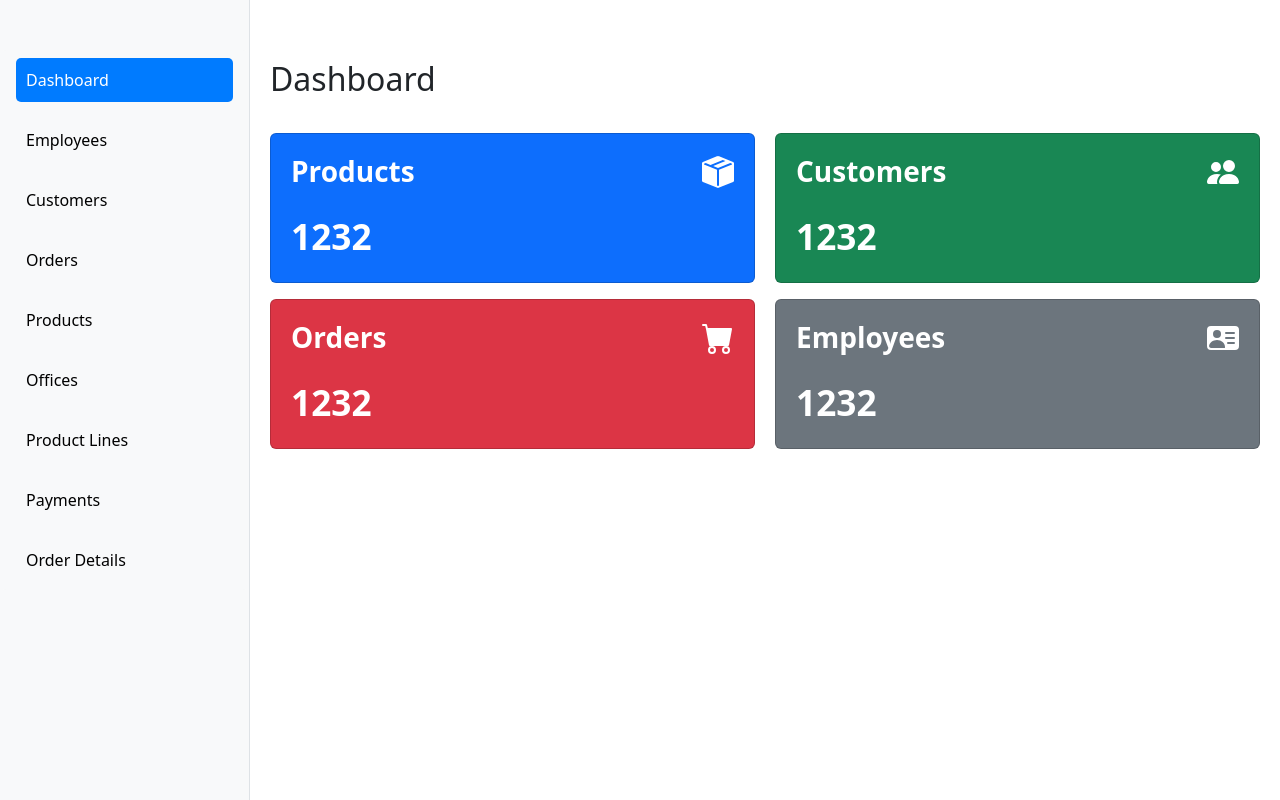
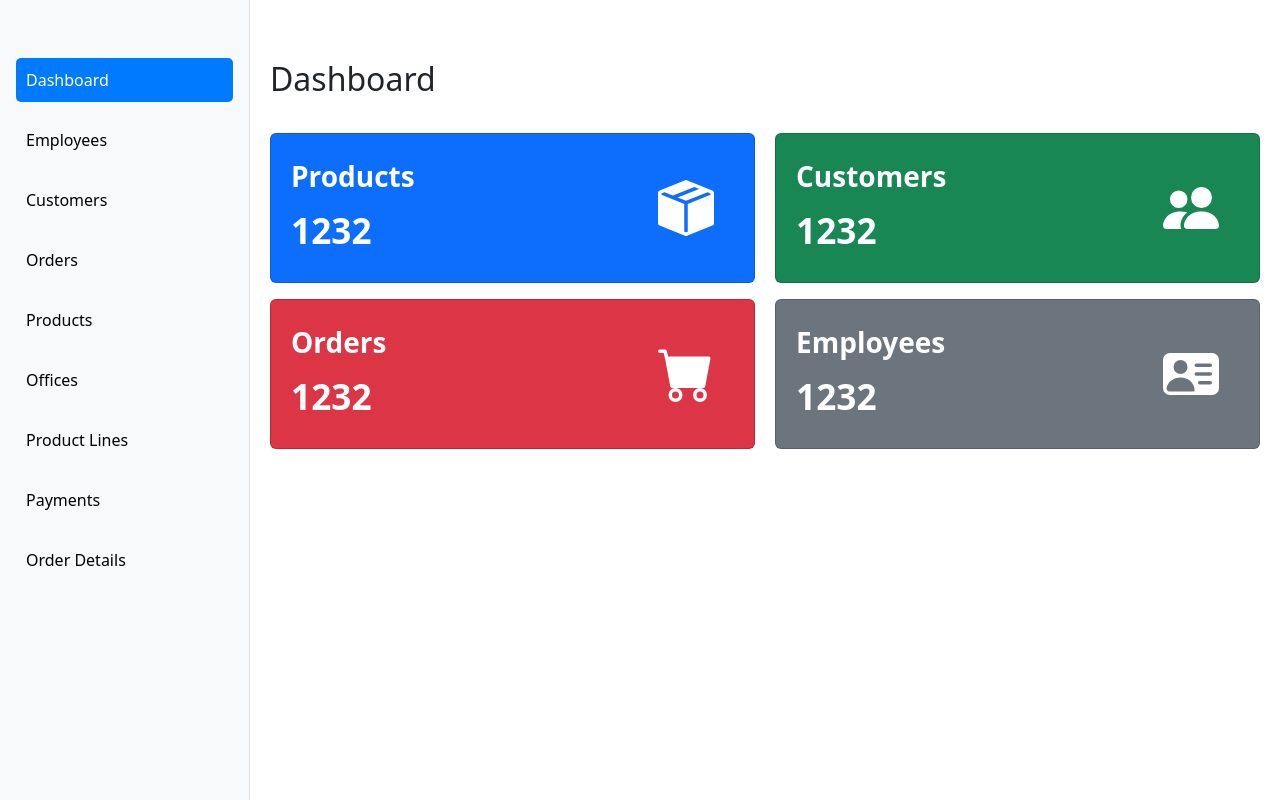
Before and after one commit to FabioMiguel2000/Company-Dashboard, a React (Vite) app in the folder client/: page / in a window 1280 px wide. Built offline with nearby package versions, Linux system fonts and the light colour scheme.

Commit message:
client/feat: improved dashboard main card wrapper layout

```diff
--- a/client/src/components/Dashboard/Dashboard.css
+++ b/client/src/components/Dashboard/Dashboard.css
@@ -7,9 +7,8 @@
 
 .card {
     display: flex;
-    flex-direction: column;
-    justify-content: space-between;
-    align-content: flex-start;
+    flex-direction: row;
+    align-items: center;
     padding: 20px;
     gap: 20px;
     min-height: 150px;
@@ -24,17 +23,23 @@
     font-weight: 800;
 }
 
-.card > p {
+.card-body > p {
     margin: auto 0;
     font-size: 2.2rem;
     font-weight: 600;
+}
+
+.card > svg {
+    font-size: 3.5rem;
+    margin: 20px;
 }
 
 
 .card-body {
     padding: 0;
     display: flex;
-    align-items: center;
+    height: 100%;
+    flex-direction: column;
     justify-content: space-between;
 }
 @media screen and (max-width: 1400px) {
--- a/client/src/components/Dashboard/Dashboard.tsx
+++ b/client/src/components/Dashboard/Dashboard.tsx
@@ -1,6 +1,10 @@
-import React from "react";
 import "./Dashboard.css";
-import { BoxSeamFill, PeopleFill, CartFill, PersonVcardFill } from "react-bootstrap-icons";
+import {
+  BoxSeamFill,
+  PeopleFill,
+  CartFill,
+  PersonVcardFill,
+} from "react-bootstrap-icons";
 
 const Dashboard = () => {
   return (
@@ -10,30 +14,30 @@ const Dashboard = () => {
         <div className="card text-bg-primary mb-3">
           <div className="card-body">
             <h5 className="card-title">Products</h5>
-            <BoxSeamFill fontSize={32} />
+            <p>1232</p>
           </div>
-          <p>1232</p>
+          <BoxSeamFill />
         </div>
         <div className="card text-bg-success mb-3">
           <div className="card-body">
             <h5 className="card-title">Customers</h5>
-            <PeopleFill fontSize={32} />
+            <p>1232</p>
           </div>
-          <p>1232</p>
+          <PeopleFill />
         </div>
         <div className="card text-bg-danger mb-3">
           <div className="card-body">
             <h5 className="card-title">Orders</h5>
-            <CartFill fontSize={32} />
+            <p>1232</p>
           </div>
-          <p>1232</p>
+          <CartFill />
         </div>
         <div className="card text-bg-secondary mb-3">
           <div className="card-body">
             <h5 className="card-title">Employees</h5>
-            <PersonVcardFill fontSize={32} />
+            <p>1232</p>
           </div>
-          <p>1232</p>
+          <PersonVcardFill />
         </div>
       </div>
     </div>
```
